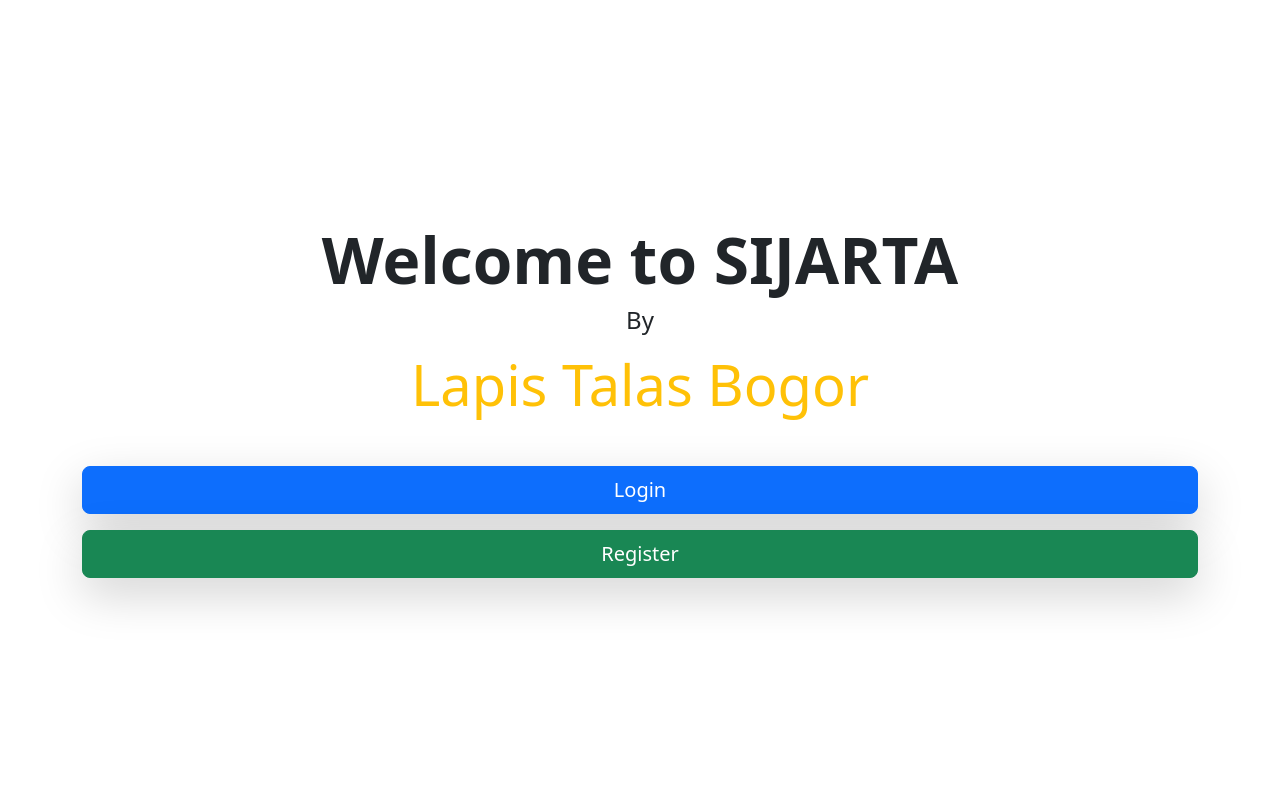
After one commit to zufarra/sijarta-ltb, a Django app: page /users/ in a window 1280 px wide. The commit adds this page. Run offline with Django 5.2, Linux system fonts and the light colour scheme.

Commit message:
feat: made unauthenticated landing page

```diff
--- /dev/null
+++ b/users/templates/show_landing.html
@@ -0,0 +1,20 @@
+{% extends 'base.html' %}
+{% load static %}
+{% block meta %}
+    <title>Welcome</title>
+{% endblock meta %}
+{% block content %}
+    <section class="d-flex flex-column justify-content-center align-items-center vh-100 text-center">
+        <div class="container">
+            <h1 class="display-3 fw-bold">Welcome to SIJARTA</h1>
+            <h4 class="mb-3">By</h4>
+            <h2 class="display-4 text-warning fw-medium">Lapis Talas Bogor</h2>
+            <div class="mt-5 d-flex flex-column gap-3">
+                <a class="btn btn-lg btn-primary shadow-lg px-5"
+                   href="{% url 'user:show_login' %}">Login</a>
+                <a class="btn btn-lg btn-success shadow-lg px-5"
+                   href="{% url 'user:show_register' %}">Register</a>
+            </div>
+        </div>
+    </section>
+{% endblock content %}
--- a/users/urls.py
+++ b/users/urls.py
@@ -1,7 +1,12 @@
 from django.urls import path
 
-from users.views import show_profile
+from users.views import show_landing, show_login, show_profile, show_register
 
 app_name = "user"
 
-urlpatterns = [path("profile/", show_profile, name="show_profile")]
+urlpatterns = [
+    path("", show_landing, name="show_landing"),
+    path("profile/", show_profile, name="show_profile"),
+    path("login/", show_login, name="show_login"),
+    path("register/", show_register, name="show_register"),
+]
--- a/users/views.py
+++ b/users/views.py
@@ -3,8 +3,23 @@
 # Create your views here.
 
 
+def show_landing(request):
+    return render(request, "show_landing.html")
+
+
 def show_profile(request):
-
     context = {"name": "John Doe", "email": "johndoe@email.com"}
 
     return render(request, "show_profile.html", context)
+
+
+def show_login(request):
+    context = {"name": "John Doe", "email": "johndoe@email.com"}
+
+    return render(request, "show_login.html", context)
+
+
+def show_register(request):
+    context = {"name": "John Doe", "email": "johndoe@email.com"}
+
+    return render(request, "show_register.html", context)
```
Also changed, not shown: templates/navbar.html (+13 -3 lines), users/templates/show_login.html (added, +10 -0 lines), users/templates/show_register.html (added, +10 -0 lines).
